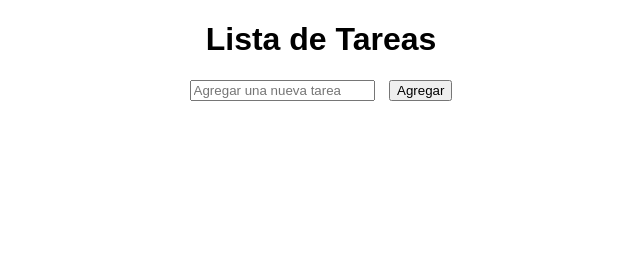
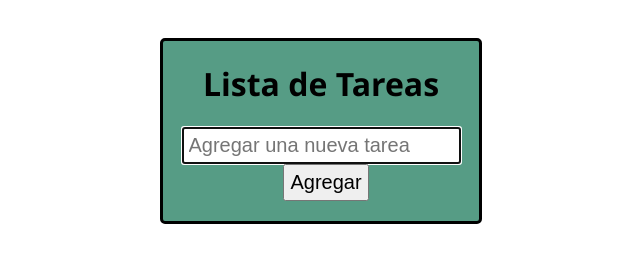
Before and after one commit to sergiocotero/Practicas-JavaScript, a plain HTML site: page ListaDeTareas/indexLista.html in a window 1280 px wide. Shown: the whole page, without its empty margins (319-959 px from the left). Drawn offline with Linux system fonts and the light colour scheme.

Commit message:
ListaTareas: Agregue estilos básicos y una nueva función para agregar tareas al oprimir Enter

```diff
--- a/ListaDeTareas/estilosLista.css
+++ b/ListaDeTareas/estilosLista.css
@@ -1,8 +1,8 @@
 body{
-    font-family: Arial, Helvetica, sans-serif;
-    text-align: center;
-    margin: 20px;
+    font-family: 'Segoe UI', Tahoma, Geneva, Verdana, sans-serif;
+    padding-top: 30px;
 }
+
 
 li{
     margin: 10px;
@@ -10,8 +10,26 @@ li{
 
 ul{
     list-style-type: none;
+    font-size: 20px;
 }
 
 button{
     margin: 0 0 0 10px;
+    padding: 5px;
+    font-size: 20px;
 }
+
+.contenedor{
+    display: block; margin: auto; /*ALINEAR UN DIV EN CENTRO*/
+    border: 3px solid;
+    border-radius: 5px;
+    width: 25%;
+    height: auto;
+    text-align: center;
+    background-color: rgb(86, 156, 133);
+}
+
+input{
+    padding: 5px;
+    font-size: 20px;
+}
--- a/ListaDeTareas/funcionalidadLista.js
+++ b/ListaDeTareas/funcionalidadLista.js
@@ -1,3 +1,10 @@
+
+document.getElementById("nuevaTarea").addEventListener("keydown", (e) => {
+    if (e.key === "Enter") {
+        agregarTarea();
+    }
+});
+
 function agregarTarea(){
     let nuevaTarea = document.getElementById("nuevaTarea").value
 
--- a/ListaDeTareas/indexLista.html
+++ b/ListaDeTareas/indexLista.html
@@ -1,19 +1,22 @@
 <!DOCTYPE html>
-<html lang="en">
+<html lang="es-MX">
 <head>
     <meta charset="UTF-8">
     <meta name="viewport" content="width=device-width, initial-scale=1.0">
-    <script src="funcionalidadLista.js"></script>
     <link rel="stylesheet" href="estilosLista.css">
     <title>Lista de tareas</title>
 </head>
 <body>
-    <h1>Lista de Tareas</h1>
-    <input type="text" id="nuevaTarea" placeholder="Agregar una nueva tarea">
-    <button onclick="agregarTarea()">Agregar</button>
+        <div class="contenedor">
+            <h1>Lista de Tareas</h1>
+            <input type="text" id="nuevaTarea" placeholder="Agregar una nueva tarea" autofocus>
+            <button onclick="agregarTarea()">Agregar</button>
 
-    <ul id="listaTarea">
+            <ul id="listaTarea">
 
-    </ul>
+            </ul>
+        </div>
+
+<script src="funcionalidadLista.js"></script>
 </body>
 </html>
```
